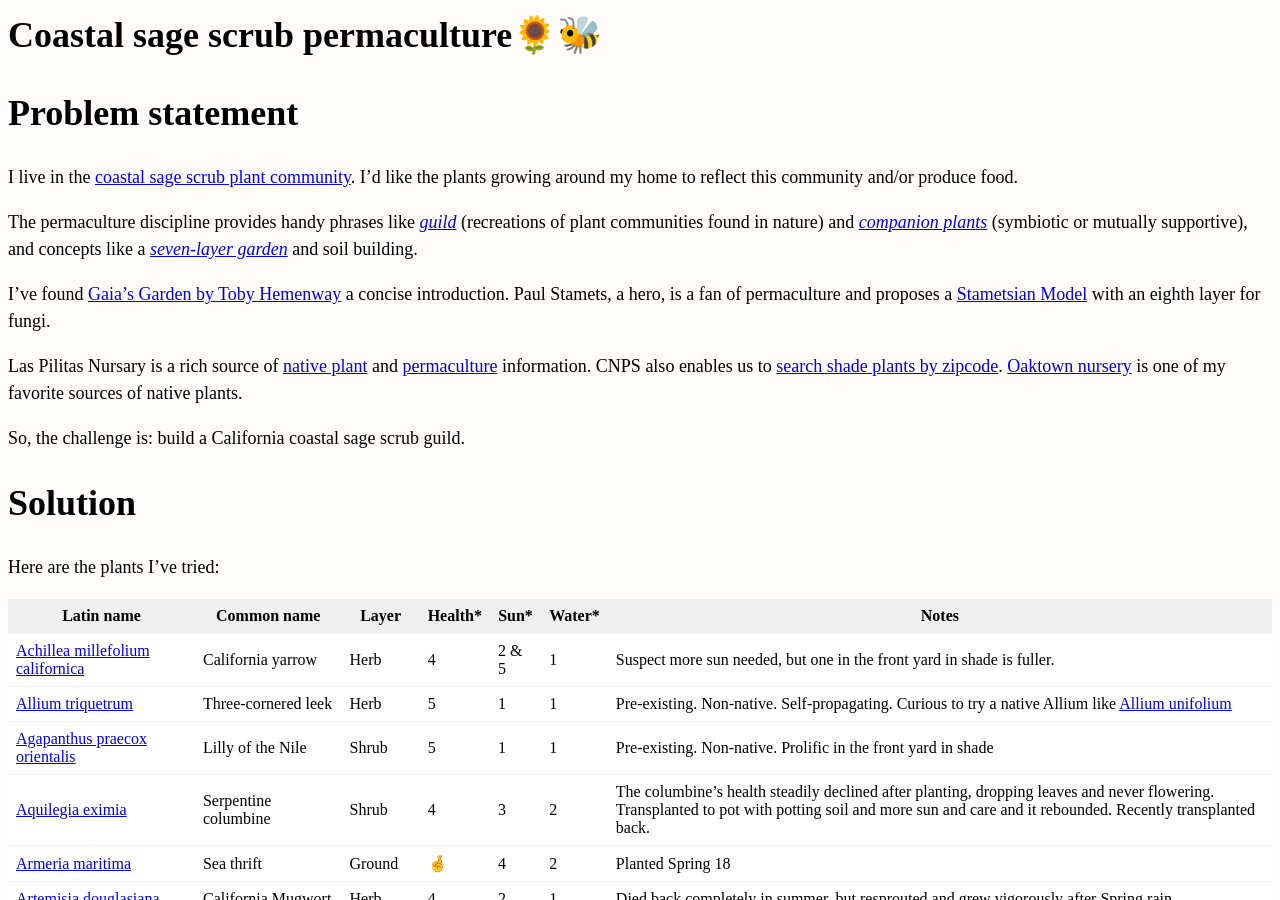
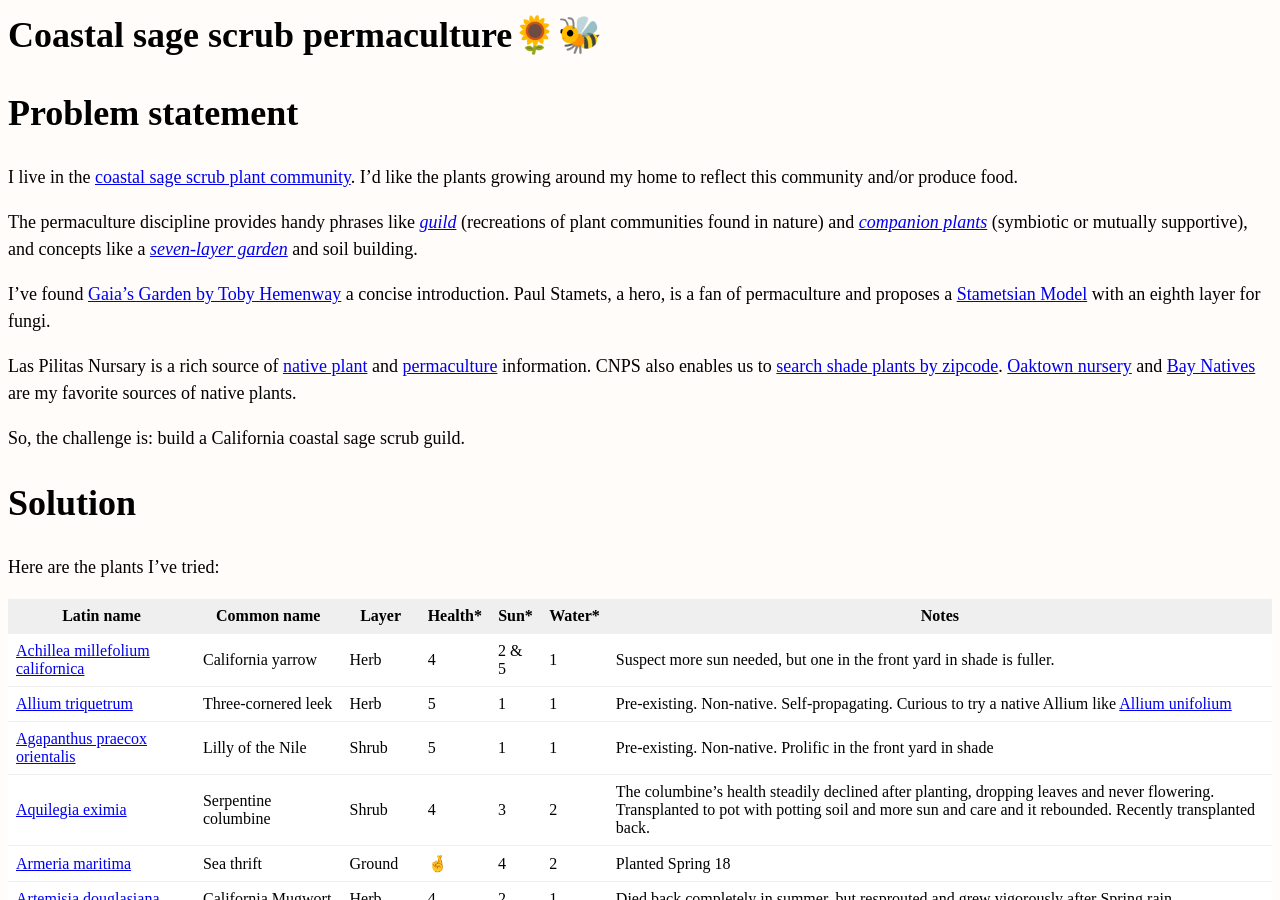
Before and after one commit to erikeldridge/erikeldridge.github.com, a Jekyll site: the page built from _posts/2018-05-22-coastal-sage-scrub-permaculture.md, in a window 1280 px wide and 900 px high. Built offline with Jekyll 4.4.1, drawn with Linux system fonts in a browser that asks for light colours; nearby versions of some CDN libraries.

Commit message:
Update from Forestry.io - Updated 2018-05-22-coastal-sage-scrub-permaculture.md

```diff
--- a/_posts/2018-05-22-coastal-sage-scrub-permaculture.md
+++ b/_posts/2018-05-22-coastal-sage-scrub-permaculture.md
@@ -15,7 +15,7 @@
 
 I've found [Gaia's Garden by Toby Hemenway](https://www.chelseagreen.com/gaias-garden-second-edition) a concise introduction. Paul Stamets, a hero, is a fan of permaculture and proposes a [Stametsian Model](http://www.fungi.com/blog/items/permaculture-with-a-mycological-twist.html) with an eighth layer for fungi.
 
-Las Pilitas Nursary is a rich source of [native plant](http://www.laspilitas.com/nature-of-california/communities/coastal-sage-scrub) and [permaculture](http://www.laspilitas.com/garden/howto/permaculture/permaculture1.htm) information. CNPS also enables us to [search shade plants by zipcode](http://calscape.org/loc-94010/cat-Part_shade/ord-popular/vw-list/np-1?&poploc=1&srchcr=sc5a6597ead1f9b). [Oaktown nursery](http://oaktownnativenursery.info/ "Oaktown nursery") is one of my favorite sources of native plants.
+Las Pilitas Nursary is a rich source of [native plant](http://www.laspilitas.com/nature-of-california/communities/coastal-sage-scrub) and [permaculture](http://www.laspilitas.com/garden/howto/permaculture/permaculture1.htm) information. CNPS also enables us to [search shade plants by zipcode](http://calscape.org/loc-94010/cat-Part_shade/ord-popular/vw-list/np-1?&poploc=1&srchcr=sc5a6597ead1f9b). [Oaktown nursery](http://oaktownnativenursery.info/ "Oaktown nursery") and [Bay Natives](http://www.baynatives.com "Bay Natives nursery") are my favorite sources of native plants.
 
 So, the challenge is: build a California coastal sage scrub guild.
 
```
